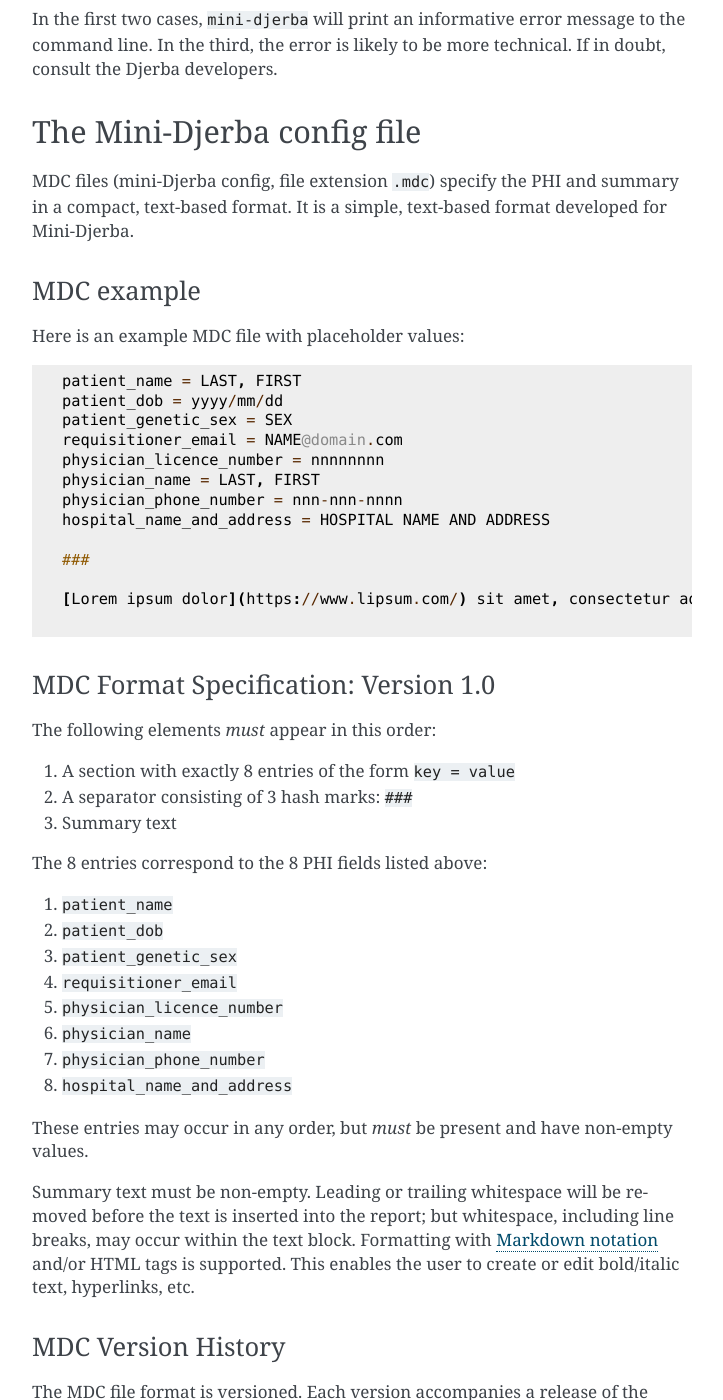
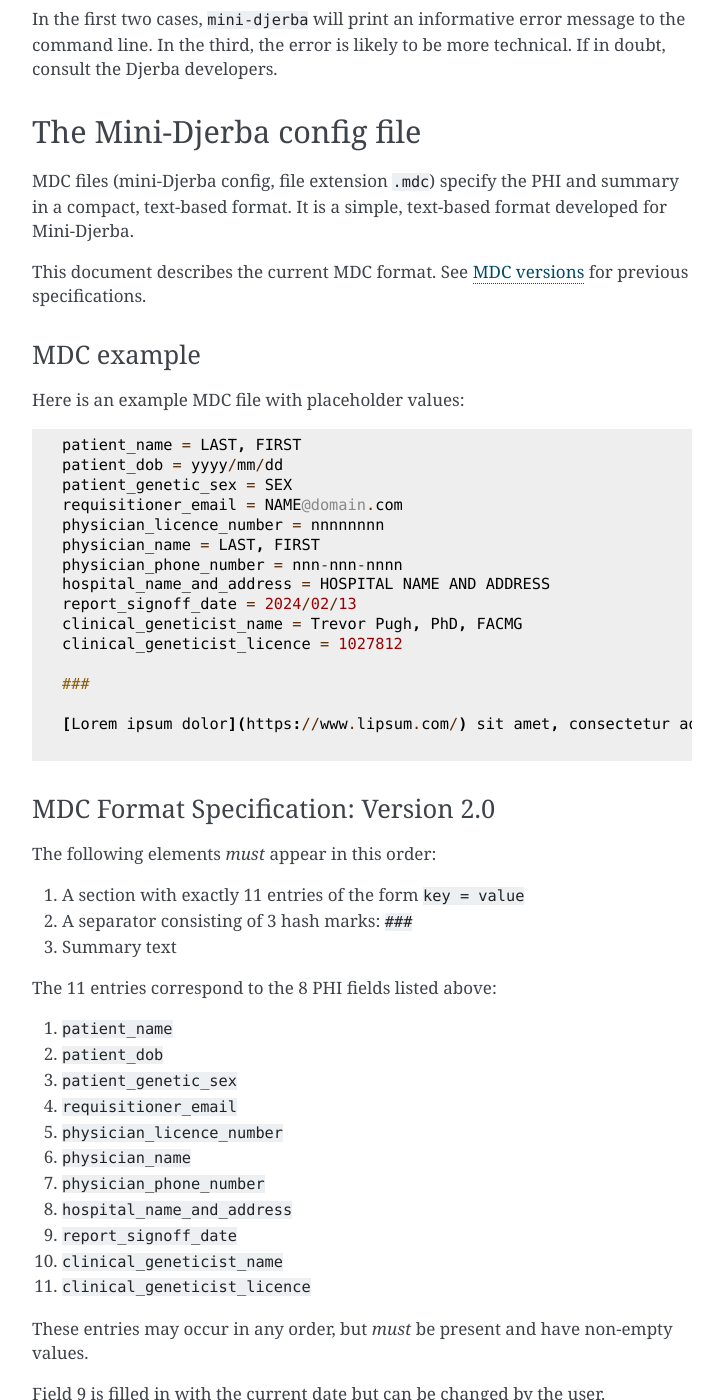
Before and after one commit to oicr-gsi/djerba, a Sphinx documentation site: the page built from doc/mini_djerba.md, in a window 1280 px wide and 1400 px high, scrolled down 2601 px. Shown: the whole window, without its empty margins (388-1111 px from the left). Built offline with Sphinx 7.4.7, drawn with Linux system fonts in a browser that asks for light colours; some of the changed text lies outside the part shown.

Commit message:
MDC format version 2.0

````diff
--- a/doc/mini_djerba.md
+++ b/doc/mini_djerba.md
@@ -91,6 +91,8 @@ In the first two cases, `mini-djerba` will print an informative error message to
 
 MDC files (mini-Djerba config, file extension `.mdc`) specify the PHI and summary in a compact, text-based format. It is a simple, text-based format developed for Mini-Djerba.
 
+This document describes the current MDC format. See [MDC versions](https://djerba.readthedocs.io/en/latest/mdc_versions.html) for previous specifications.
+
 ### MDC example
 
 Here is an example MDC file with placeholder values:
@@ -104,6 +106,9 @@ physician_licence_number = nnnnnnnn
 physician_name = LAST, FIRST
 physician_phone_number = nnn-nnn-nnnn
 hospital_name_and_address = HOSPITAL NAME AND ADDRESS
+report_signoff_date = 2024/02/13
+clinical_geneticist_name = Trevor Pugh, PhD, FACMG
+clinical_geneticist_licence = 1027812
 
 ###
 
@@ -111,14 +116,14 @@ hospital_name_and_address = HOSPITAL NAME AND ADDRESS
 
 ```
 
-### MDC Format Specification: Version 1.0
+### MDC Format Specification: Version 2.0
 
 The following elements _must_ appear in this order:
-1. A section with exactly 8 entries of the form `key = value`
+1. A section with exactly 11 entries of the form `key = value`
 2. A separator consisting of 3 hash marks: `###`
 3. Summary text
 
-The 8 entries correspond to the 8 PHI fields listed above:
+The 11 entries correspond to the 8 PHI fields listed above:
 1. `patient_name`
 2. `patient_dob`
 3. `patient_genetic_sex`
@@ -127,10 +132,16 @@ The 8 entries correspond to the 8 PHI fields listed above:
 6. `physician_name`
 7. `physician_phone_number`
 8. `hospital_name_and_address`
+9. `report_signoff_date`
+10. `clinical_geneticist_name`
+11. `clinical_geneticist_licence`
 
 These entries may occur in any order, but _must_ be present and have non-empty values.
 
+Field 9 is filled in with the current date but can be changed by the user.
+
 Summary text must be non-empty. Leading or trailing whitespace will be removed before the text is inserted into the report; but whitespace, including line breaks, may occur within the text block. Formatting with [Markdown notation](https://www.markdownguide.org/cheat-sheet/) and/or HTML tags is supported. This enables the user to create or edit bold/italic text, hyperlinks, etc.
+
 
 ### MDC Version History
 
@@ -138,6 +149,7 @@ The MDC file format is versioned. Each version accompanies a release of the main
 
 | MDC Version | Djerba version | Release date |
 | ------------| ---------------|--------------|
+| `2.0`       | `1.5.0`        | 2024-02-13   |
 | `1.0`       | `1.4.0`        | 2024-01-31   |
 
 ## The JSON input file
````
Also changed, not shown: doc/mdc_formats.md (added, +50 -0 lines).
